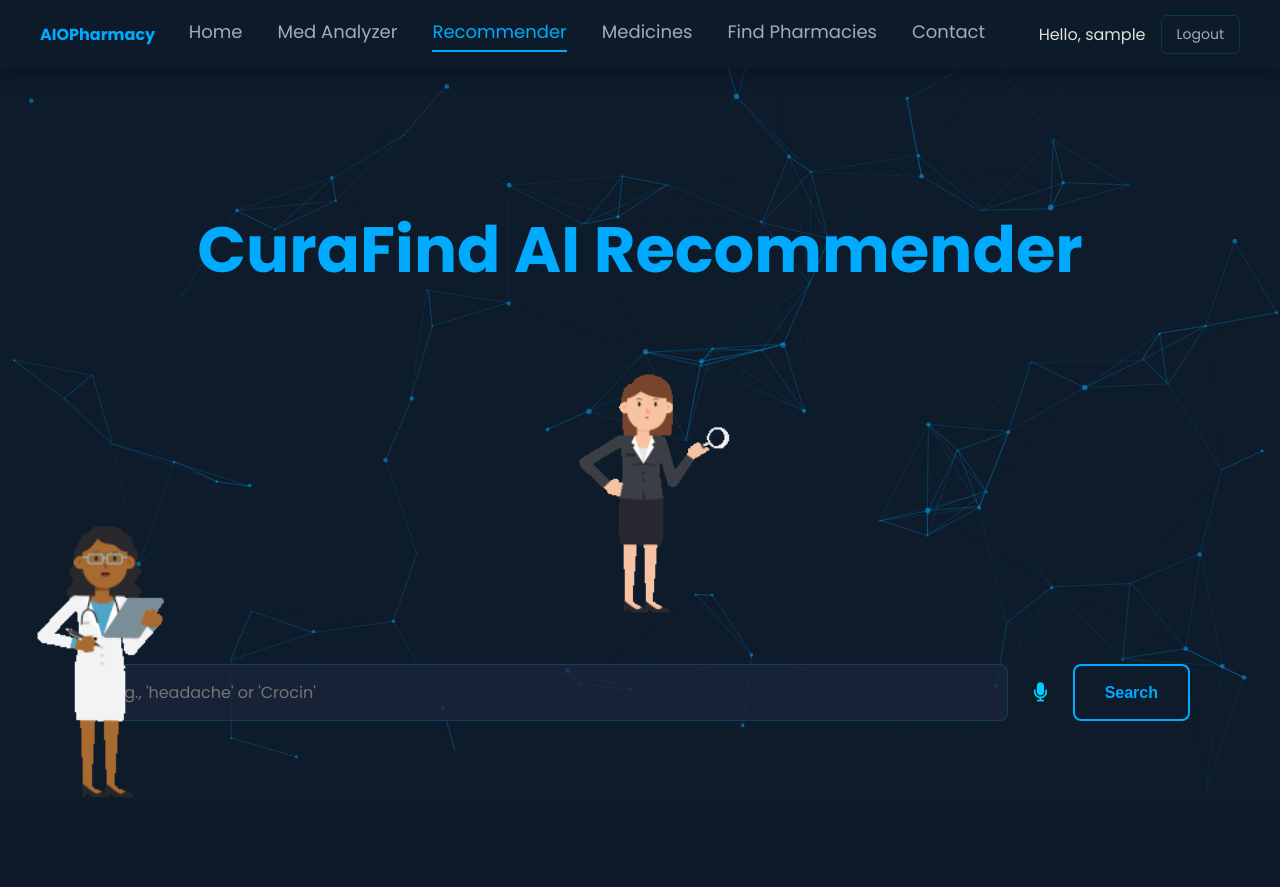
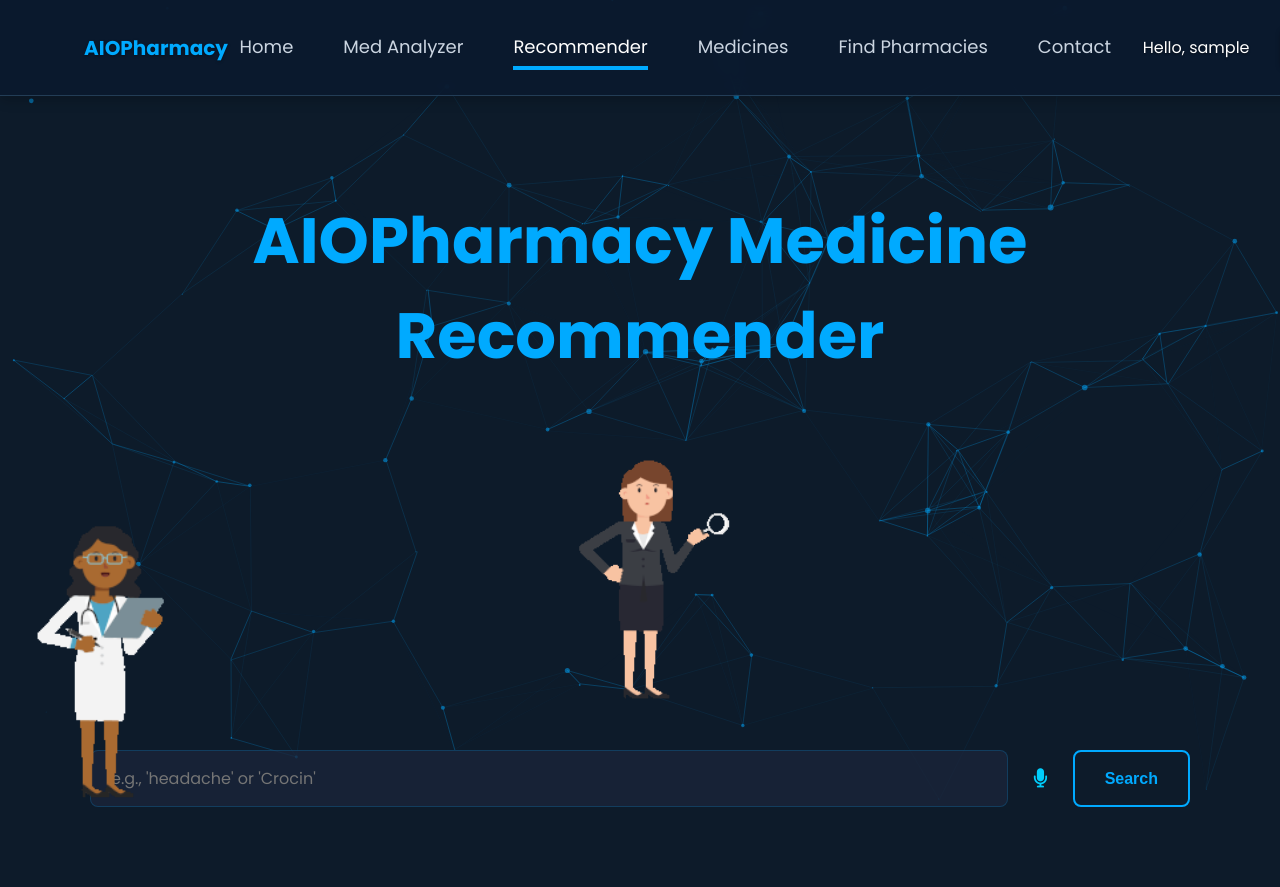
Before and after one commit to udityamerit/AIOPharmacy, a Flask app: page /recommender in a window 1280 px wide. Before the commit the page ends 800 px from the top, so only its background shows below. Run offline with Flask 3, Linux system fonts and the light colour scheme; the visitor is signed in with stand-in values (Sample User, id 1).

Commit message:
update the code with proper attachments and paddings

```diff
--- a/static/style.css
+++ b/static/style.css
@@ -573,7 +573,7 @@
 
 /* Reduces font size for the logo */
 .main-header .nav-logo {
-    font-size: 16px; /* Adjust this value as needed */
+    font-size: 20px; /* Adjust this value as needed */
 }
 
 /* Reduces font size for the "Hello, User" text */
@@ -586,3 +586,179 @@
 .main-header .user-actions .logout-button {
     font-size: 14px; /* Adjust this value as needed */
 }
+
+/* ==   PROFESSIONAL NAV BAR BUTTONS       == */
+
+.user-actions {
+    display: flex;
+    align-items: center;
+}
+
+/* This styles the "Hello, user" text */
+.user-actions .nav-user {
+    font-size: 14px;
+    font-weight: 500;
+    margin-right: 15px;
+    color: #ffffff; /* Ensure it's white */
+    text-shadow: 0 1px 2px rgba(0,0,0,0.5); /* Add subtle shadow for contrast */
+}
+
+/* This is the main fix.
+  It styles *both* the login and logout buttons to be identical.
+*/
+.user-actions .login-button,
+.user-actions .logout-button {
+    display: inline-block;
+    background-color: #00aaff;    /* Theme blue color */
+    color: #FFFFFF !important;    /* Force white text */
+    text-decoration: none;
+    padding: 10px 18px;           /* Makes the button "bigger" */
+    border: none;
+    border-radius: 5px;           /* Professional rounded corners */
+    font-size: 10px;              /* "Bigger font" */
+    font-weight: 600;             /* Bolder text */
+    box-shadow: 0 2px 5px rgba(0,0,0,0.2);
+    transition: all 0.3s ease;
+    cursor: pointer;
+}
+
+/* Adds a professional hover effect */
+.user-actions .login-button:hover,
+.user-actions .logout-button:hover {
+    background-color: #33bbff;    /* Lighter blue on hover */
+    box-shadow: 0 4px 10px rgba(0,0,0,0.3);
+    transform: translateY(-2px);  /* Lifts the button slightly */
+}
+
+/* ========================================= */
+/* ==   PROFESSIONAL NAVIGATION BAR V2     == */
+/* ========================================= */
+
+/* --- 1. Main Header Bar Styling --- */
+
+.main-header {
+    width: 100%;
+    padding: 10px 5%; /* Use percentage for responsive padding */
+    background: rgba(10, 25, 47, 0.8); /* Dark blue, semi-transparent background */
+    backdrop-filter: blur(10px);        /* Frosted glass effect */
+    border-bottom: 1px solid rgba(135, 206, 250, 0.2); /* Subtle light blue border */
+    box-shadow: 0 4px 12px rgba(0, 0, 0, 0.2); /* Soft shadow for depth */
+    position: fixed; /* Sticks to the top */
+    top: 0;
+    left: 0;
+    z-index: 1000; /* Stays on top of all other content */
+    -webkit-backdrop-filter: blur(10px); /* Safari support */
+}
+
+/* --- 2. Main Nav Container (Flexbox Layout) --- */
+
+.main-header nav {
+    display: flex;
+    justify-content: space-between; /* This is key: Logo (Left), Links (Center), Actions (Right) */
+    align-items: center;
+    width: 100%;
+    max-width: 1400px; /* Constrain width on very large screens */
+    margin: 0 auto;
+}
+
+/* --- 3. Logo Styling --- */
+
+.nav-logo {
+    font-size: 26px;
+    font-weight: 700;
+    color: #FFFFFF;
+    text-decoration: none;
+    text-shadow: 0 1px 3px rgba(0,0,0,0.4);
+    transition: color 0.3s ease;
+}
+
+.nav-logo:hover {
+    color: #40c4ff; /* Light blue on hover */
+}
+
+/* --- 4. Main Navigation Links (Center) --- */
+
+.nav-links {
+    display: flex;
+    justify-content: center;
+    gap: 30px; /* Space between each link */
+    flex-grow: 1; /* Allows this section to grow and push others */
+}
+
+.nav-links a {
+    font-size: 17px;
+    font-weight: 500;
+    color: #cbd5e1; /* Light gray-blue, not pure white */
+    text-decoration: none;
+    padding: 8px 0; /* Vertical padding for a larger click area */
+    position: relative;
+    transition: color 0.3s ease;
+}
+
+/* Underline effect for hover/active */
+.nav-links a::after {
+    content: '';
+    position: absolute;
+    bottom: 0;
+    left: 0;
+    width: 0;
+    height: 2px;
+    background-color: #00aaff;
+    transition: width 0.3s ease;
+}
+
+.nav-links a:hover,
+.nav-links a.active {
+    color: #FFFFFF; /* Bright white when active or hovered */
+}
+
+.nav-links a:hover::after,
+.nav-links a.active::after {
+    width: 100%; /* Show underline */
+}
+
+/* --- 5. User Actions (Login/Logout Buttons) --- */
+
+.user-actions {
+    display: flex;
+    align-items: center;
+    gap: 15px; /* Space between "Hello" and the button */
+}
+
+.user-actions .nav-user {
+    font-size: 16px;
+    font-weight: 500;
+    color: #ffffff;
+    text-shadow: 0 1px 2px rgba(0,0,0,0.5);
+    white-space: nowrap; /* Prevents name from wrapping */
+}
+
+.user-actions .login-button,
+.user-actions .logout-button {
+    display: inline-block;
+    background-color: #00aaff;
+    color: #FFFFFF !important;
+    text-decoration: none;
+    padding: 10px 18px;
+    border-radius: 5px;
+    font-size: 15px;
+    font-weight: 600;
+    box-shadow: 0 2px 5px rgba(0,0,0,0.2);
+    transition: all 0.3s ease;
+    cursor: pointer;
+    white-space: nowrap; /* Prevents text from wrapping */
+}
+
+.user-actions .login-button:hover,
+.user-actions .logout-button:hover {
+    background-color: #33bbff;
+    box-shadow: 0 4px 10px rgba(0,0,0,0.3);
+    transform: translateY(-2px);
+}
+
+/* --- 6. Fix for Page Content --- */
+/* This pushes your main content down so it doesn't hide under the new fixed header */
+
+.page-wrapper {
+    padding-top: 100px; /* Adjust this value based on your header's final height */
+}
--- a/templates/index.html
+++ b/templates/index.html
@@ -71,7 +71,7 @@
         </div>
     </div>
     <section class="hero">
-        <h1>CuraFind AI Recommender</h1>
+        <h1>AIOPharmacy Medicine Recommender</h1>
     </section>
 
     <div class="animation-container" style="text-align: center; margin-bottom: 20px;">
```
